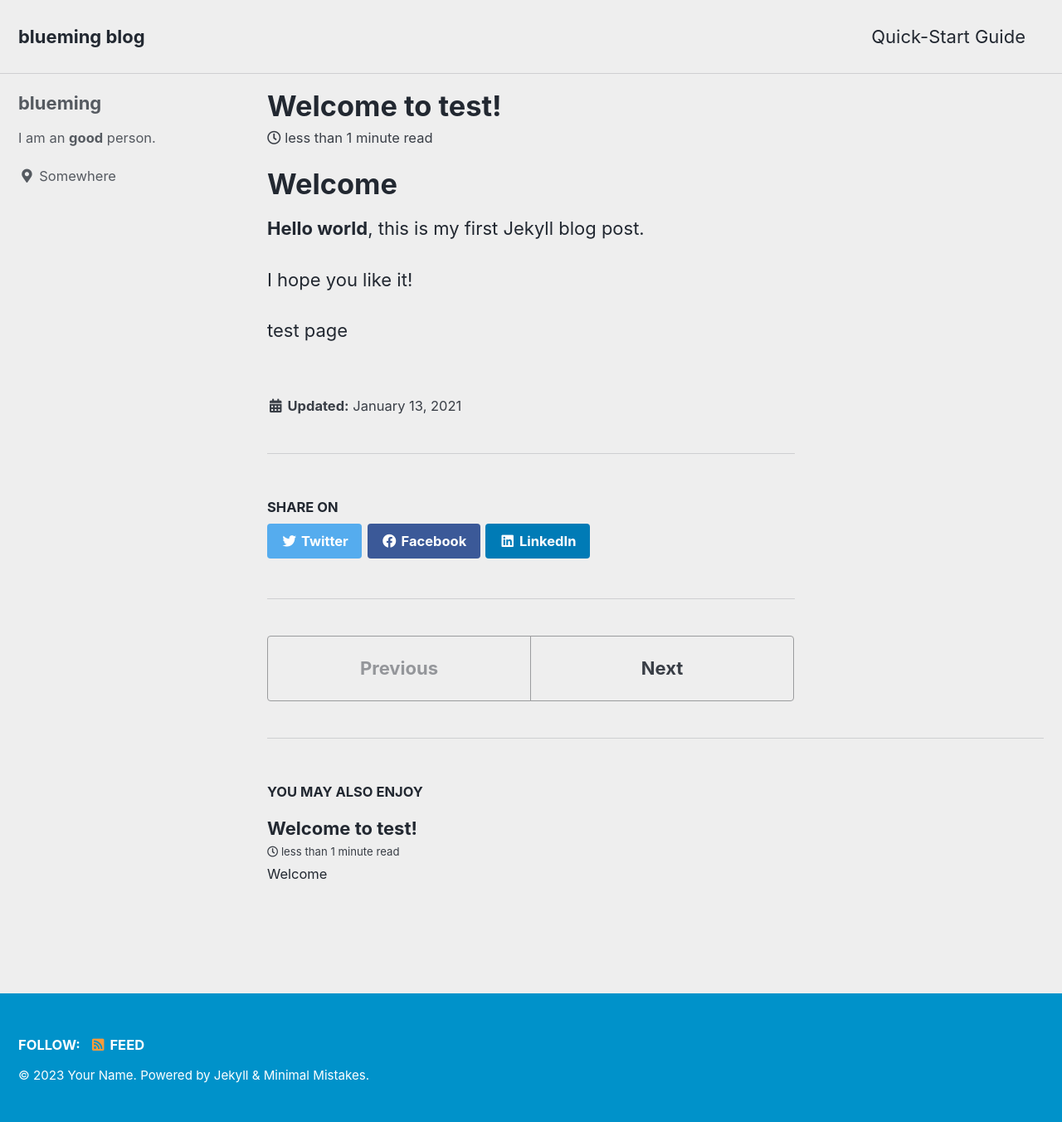
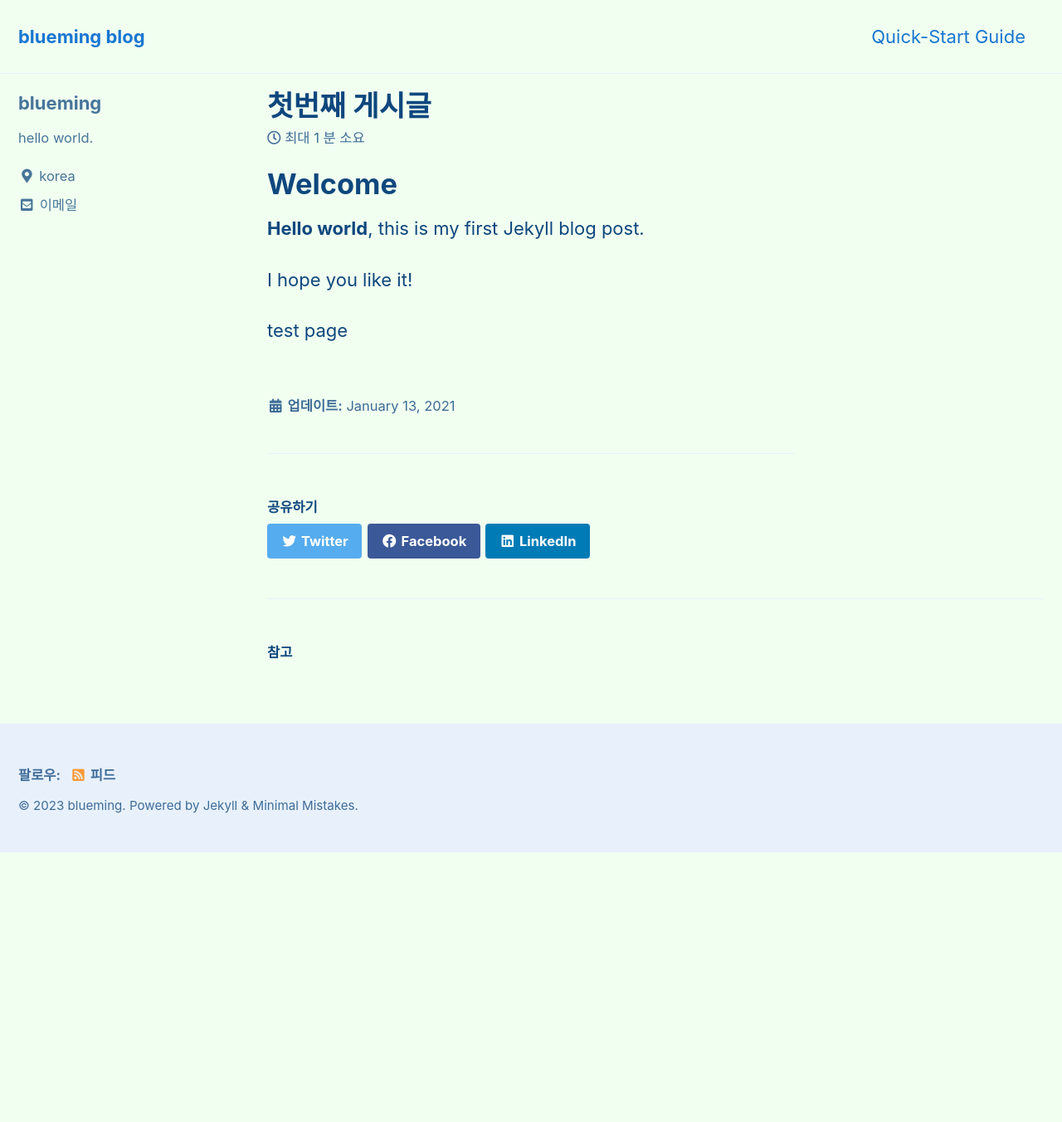
Before and after one commit to lifeisblueming/lifeisblueming.github.io, a Jekyll site: the page built from _posts/2021-01-13-first.md, in a window 1280 px wide. Shown: the whole page at 83% size. Built offline with Jekyll 4.4.1, drawn with Linux system fonts in a browser that asks for light colours; cached includes are drawn as plain includes; after the commit the page ends 1027 px from its top, so only the background shows below that.

Commit message:
post add

```diff
--- a/_config.yml
+++ b/_config.yml
@@ -12,14 +12,14 @@
 
 # theme                  : "minimal-mistakes-jekyll"
 # remote_theme           : "mmistakes/minimal-mistakes"
-minimal_mistakes_skin    : "air" # "air", "aqua", "contrast", "dark", "dirt", "neon", "mint", "plum", "sunrise"
+minimal_mistakes_skin    : "aqua" # "air", "aqua", "contrast", "dark", "dirt", "neon", "mint", "plum", "sunrise"
 
 # Site Settings
-locale                   : "en-US"
+locale                   : "ko-KR"
 title                    : "blueming blog"
 title_separator          : "-"
 subtitle                 : # site tagline that appears below site title in masthead
-name                     : "Your Name"
+name                     : "blueming"
 description              : "An amazing website."
 url                      : "https://lifeisblueming.github.io"
 baseurl                  : # the subpath of your site, e.g. "/blog"
@@ -106,9 +106,9 @@ analytics:
 author:
   name             : "blueming"
   avatar           : # path of avatar image, e.g. "/assets/images/bio-photo.jpg"
-  bio              : "I am an **good** person."
-  location         : "Somewhere"
-  email            :
+  bio              : "hello world."
+  location         : "korea"
+  email            : "lifeisblueming@gmail.com"
   links:
     - label: "Email"
       icon: "fas fa-fw fa-envelope-square"
--- a/_posts/2021-01-13-first.md
+++ b/_posts/2021-01-13-first.md
@@ -1,6 +1,6 @@
 ---
 layout: single
-title:  "Welcome to test!"
+title:  "첫번째 게시글"
 ---
 
 # Welcome
```
Also changed, not shown: _posts/2021-01-13-second.md (deleted, +0 -14 lines).
